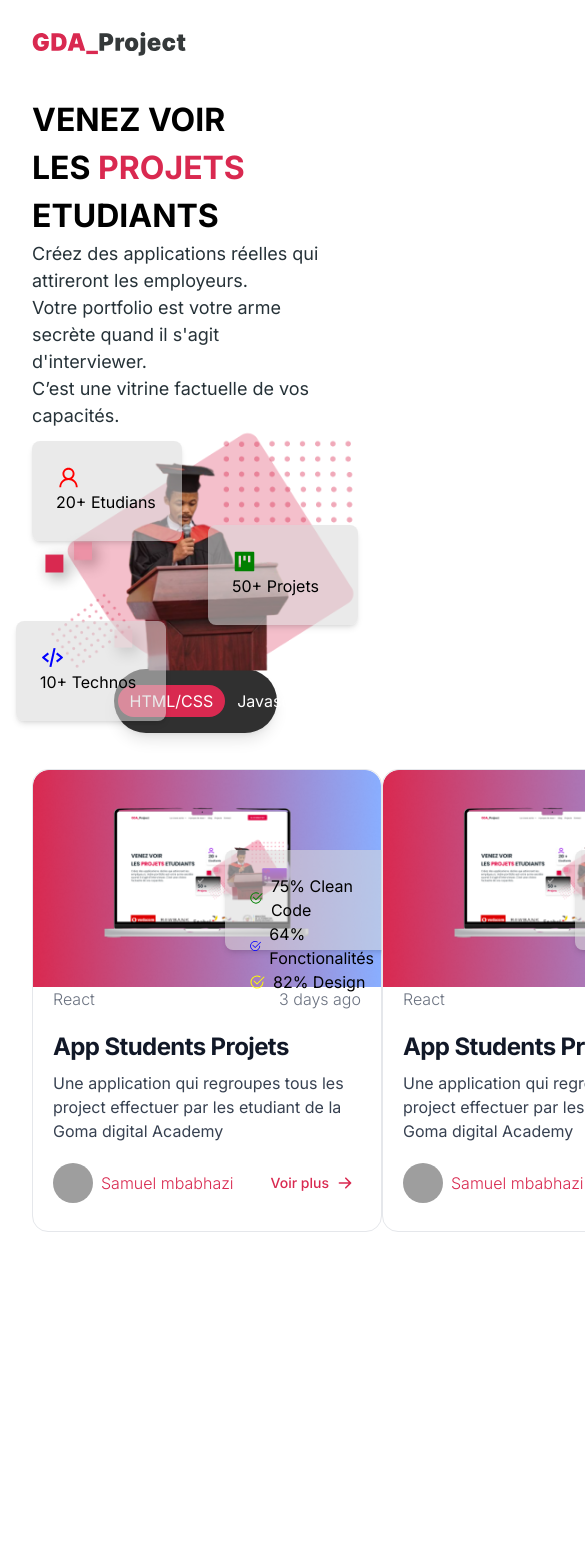
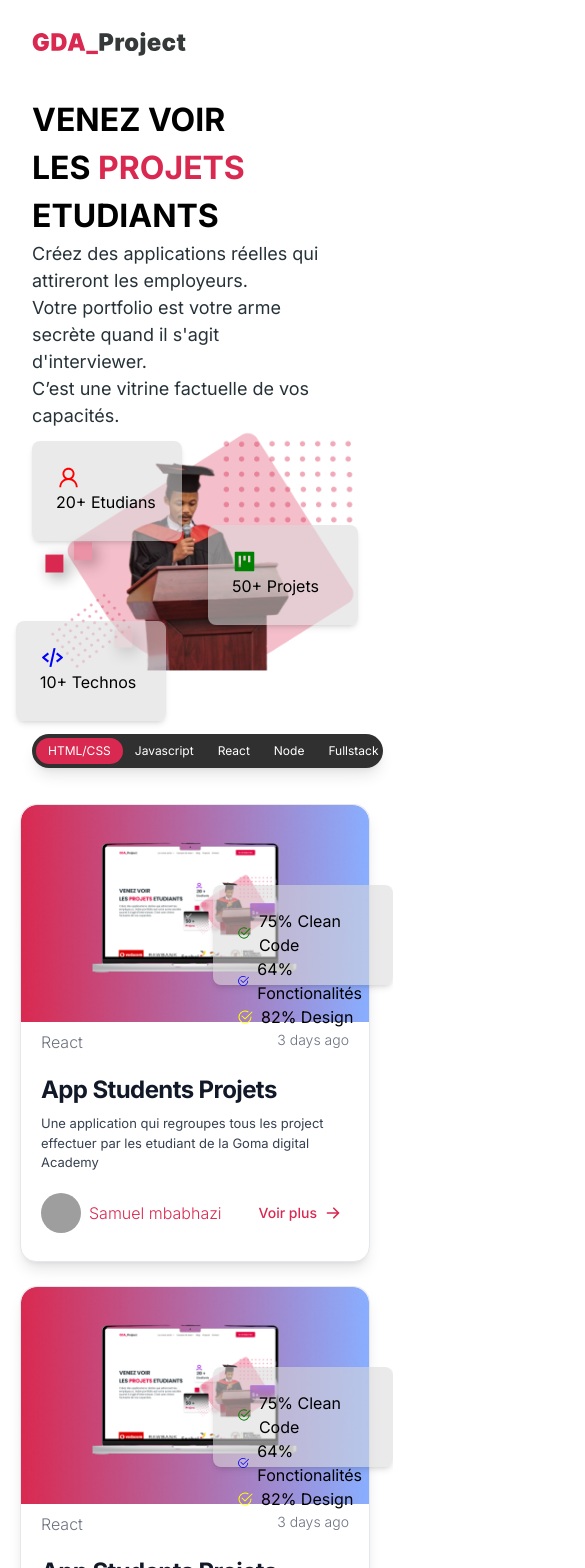
Before and after one commit to Bam92/student-projects-frontend, a React (Vite) app: page / in a window 390 px wide. Shown: the top 1568 px of the page, 585 px wide, since content can reach past the window. Before the commit the page ends 1264 px from the top, so only its background shows below. Built offline with nearby package versions, Linux system fonts and the light colour scheme; grey boxes are pictures that could not be loaded; a web font is replaced by a local one.

Commit message:
implémenter la partie projets sur la page d'accueil:responsive

```diff
--- a/src/components/cardProjet/CardProjet.jsx
+++ b/src/components/cardProjet/CardProjet.jsx
@@ -17,18 +17,18 @@ function CardProjet() {
     },
   ];
   return (
-    <div>
+    <div className="">
       {data.map((projet) => (
-        <div className="text-left relative w-[350px] bg-white border border-gray-200 rounded-2xl ">
+        <div className="text-left relative shadow-lg w-[350px]  bg-white border border-gray-200 rounded-2xl ">
           <a href="#">
             <img className="rounded-t-2xl " src={projet.img} alt="" />
           </a>
 
-          <div className="flex justify-between pl-5 pr-5">
+          <div className="flex justify-between mt-2 pl-5 pr-5">
             <div className="ext-sm font-light text-gray-500 ">
               {projet.tech}
             </div>
-            <div className="ext-sm font-light text-gray-500 ">
+            <div className="text-sm font-light text-gray-500 ">
               {projet.date}
             </div>
           </div>
@@ -38,7 +38,9 @@ function CardProjet() {
                 {projet.title}
               </h5>
             </a>
-            <p className="mb-3 font-normal text-gray-700">{projet.desc}</p>
+            <p className="mb-3 font-normal text-gray-700 max-[680px]:text-[13px]">
+              {projet.desc}
+            </p>
             <div className="flex  justify-between">
               <div className="flex gap-2 justify-start items-center mt-2 mb-2">
                 <img
--- a/src/components/projet/ProjetSection.jsx
+++ b/src/components/projet/ProjetSection.jsx
@@ -3,21 +3,14 @@ import { useState } from "react";
 import CardProjet from "../cardProjet/CardProjet";
 
 function ProjetSection() {
-  const tech = [
-    "HTML/CSS",
-    "Javascript",
-    "React js ",
-    "Node js",
-    "Fullstack",
-    "Specialisation",
-  ];
+  const tech = ["HTML/CSS", "Javascript", "React", "Node", "Fullstack"];
   const [isActive, setActive] = useState({
     keyAct: 0,
   });
   return (
-    <section className="  flex-col justify-center items-center flex-center mt-48">
+    <section className="  flex-col justify-center items-center   flex-center mt-48">
       <section className="  mb-9">
-        <div className="flex mx-auto w-1/2 justify-between p-1 rounded-full shadow-lg items-center bg-[#303030]">
+        <div className="flex mx-auto w-1/2 max-[680px]:w-[90vw] max-[680px]:mx-auto max-[680px]:mt-[20%] max-[680px]:text-[12px] z-50   justify-between p-1 rounded-full shadow-lg items-center bg-[#303030]">
           {tech &&
             tech.map((techno, key) => (
               <span
@@ -36,7 +29,7 @@ function ProjetSection() {
             ))}
         </div>
       </section>
-      <section className="flex justify-between items-center">
+      <section className="flex max-[680px]:flex-col gap-6 justify-between items-center">
         <CardProjet />
         <CardProjet />
         <CardProjet />
```
